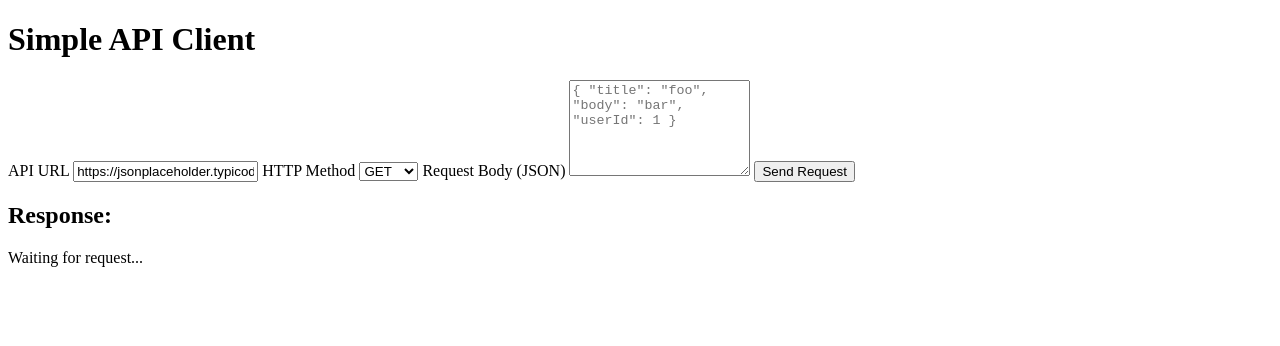
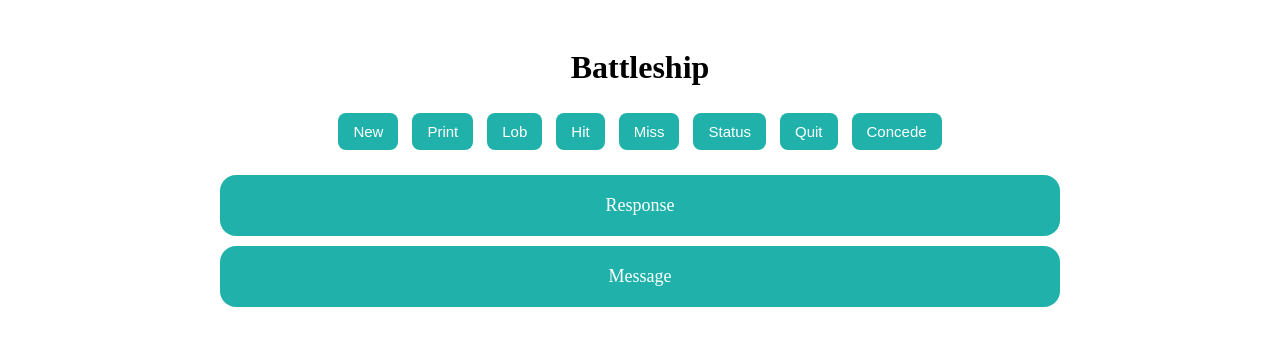
Before and after one commit to Patrick-Rideout/SSP-Final-Project, a plain HTML site: page Battleship_Cilent/Battleship.HTML in a window 1280 px wide. Drawn offline with Linux system fonts and the light colour scheme.

Commit message:
April 10th

```diff
--- a/Battleship_Cilent/Battleship.HTML
+++ b/Battleship_Cilent/Battleship.HTML
@@ -3,59 +3,26 @@
 <head>
   <meta charset="UTF-8">
   <title>API Client</title>
-  <style></style>
+  <link rel="stylesheet" type="text/css" href="Battleship.css" />
+  <script src="battleship.js"></script>
 </head>
 <body>
 
-  <h1>Simple API Client</h1>
+  <h1>Battleship</h1>
 
-  <label for="url">API URL</label>
-  <input type="text" id="url" value="https://jsonplaceholder.typicode.com/posts">
+  <div class="button-container">
+    <button id="new">New</button>
+    <button id="new">Print</button>
+    <button id="lob">Lob</button>
+    <button id="hit">Hit</button>
+    <button id="miss">Miss</button>
+    <button id="status">Status</button>
+    <button id="quit">Quit</button>
+    <button id="concede">Concede</button>
+  </div>
 
-  <label for="method">HTTP Method</label>
-  <select id="method">
-    <option value="GET">GET</option>
-    <option value="POST">POST</option>
-  </select>
-
-  <label for="body">Request Body (JSON)</label>
-  <textarea id="body" rows="6" placeholder='{ "title": "foo", "body": "bar", "userId": 1 }'></textarea>
-
-  <button onclick="sendRequest()">Send Request</button>
-
-  <h2>Response:</h2>
-  <div id="response">Waiting for request...</div>
-
-  <script>
-    async function sendRequest() {
-      const url = document.getElementById('url').value;
-      const method = document.getElementById('method').value;
-      const body = document.getElementById('body').value;
-      const responseDiv = document.getElementById('response');
-
-      const options = {
-        method,
-        headers: { 'Content-Type': 'application/json' },
-      };
-
-      if (method === 'POST' && body) {
-        try {
-          options.body = JSON.stringify(JSON.parse(body)); // Validate JSON
-        } catch (err) {
-          responseDiv.textContent = 'Invalid JSON in request body.';
-          return;
-        }
-      }
-
-      try {
-        const response = await fetch(url, options);
-        const result = await response.json();
-        responseDiv.textContent = JSON.stringify(result, null, 2);
-      } catch (error) {
-        responseDiv.textContent = 'Error: ' + error.message;
-      }
-    }
-  </script>
+  <div id="response" class="box">Response</div>
+  <div id="message" class="box">Message</div>
 
 </body>
 </html>
--- /dev/null
+++ b/Battleship_Cilent/Battleship.css
@@ -0,0 +1,34 @@
+body {
+    text-align: center;
+    padding: 20px;
+  }
+
+  .button-container {
+    margin-bottom: 20px;
+  }
+
+  button {
+    background-color: lightseagreen;
+    color: white;
+    border: none;
+    padding: 10px 15px;
+    margin: 5px;
+    border-radius: 8px;
+    font-size: 15px;
+    cursor: pointer;
+  }
+
+  button:hover {
+    background-color: rgb(157, 198, 196);
+  }
+
+  .box {
+    background-color: lightseagreen;
+    color: white;
+    padding: 20px;
+    margin: 10px auto;
+    width: 90%;
+    max-width: 800px;
+    border-radius: 16px;
+    font-size: 18px;
+  }
--- /dev/null
+++ b/Battleship_Cilent/battleship.js
@@ -0,0 +1,25 @@
+document.addEventListener("DOMContentLoaded", () => {
+    const newButton = document.getElementById("new");
+
+    newButton.addEventListener("click", () => {
+      fetch("http://localhost:3000/battleship/new", {
+        method: "POST",
+        headers: {
+          "Content-Type": "application/json"
+        },
+        body: JSON.stringify({}) // Send empty JSON to trigger defaults
+      })
+        .then(res => {
+          if (!res.ok) throw new Error("Network response was not ok");
+          return res.json();
+        })
+        .then(data => {
+          document.getElementById("response").textContent = JSON.stringify(data, null, 2);
+          document.getElementById("message").textContent = data.message || "No message.";
+        })
+        .catch(err => {
+          document.getElementById("response").textContent = "Request failed";
+          document.getElementById("message").textContent = err.message;
+        });
+    });
+  });
```
